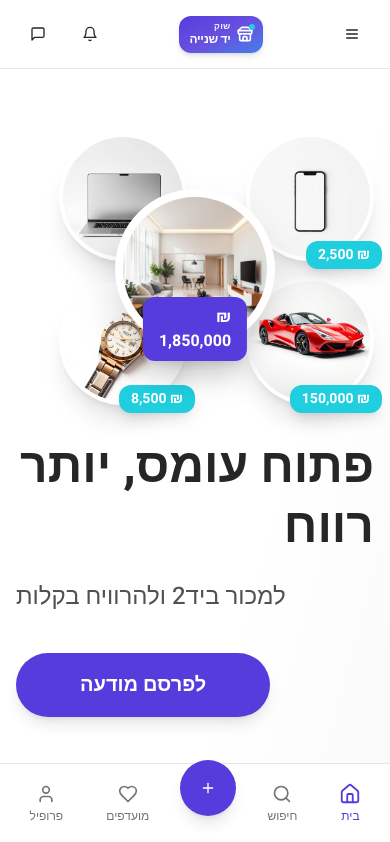
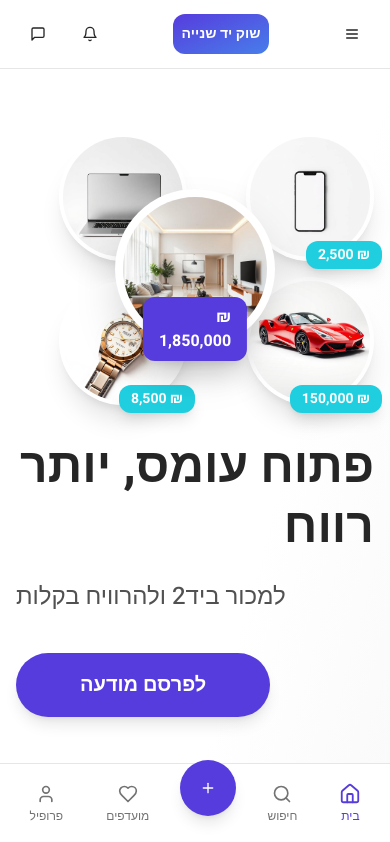
Before and after one commit to yossi6206/splash-exact-match, a React (Vite) app: page / in a window 390 px wide. Shown: the top 842 px of the page. Built offline with nearby package versions, Linux system fonts and the light colour scheme; the HTML template or start-up script is replaced by a standard one.

Commit message:
Reverted to commit 62410de4119b4681a2673ae178c88299e601ead8

```diff
--- a/src/components/Footer.tsx
+++ b/src/components/Footer.tsx
@@ -1,4 +1,4 @@
-import { Facebook, Instagram, Twitter, Youtube, Mail, Phone, MapPin, Store } from "lucide-react";
+import { Facebook, Instagram, Twitter, Youtube, Mail, Phone, MapPin } from "lucide-react";
 
 const Footer = () => {
   const currentYear = new Date().getFullYear();
@@ -28,19 +28,12 @@ const Footer = () => {
 
           {/* Brand & Social - Right Side */}
           <div className="lg:col-span-1 text-right space-y-6">
-            <div className="inline-flex items-center gap-3 px-5 py-3 rounded-2xl bg-gradient-to-br from-primary/10 via-primary/5 to-secondary/10 border border-primary/20">
-              <div className="flex flex-col leading-none">
-                <span className="text-xs font-bold text-primary/80 tracking-wider">שוק</span>
-                <span className="text-2xl md:text-3xl font-black text-primary tracking-tight">יד שנייה</span>
-              </div>
-              <div className="relative">
-                <Store className="w-8 h-8 text-primary" strokeWidth={2.5} />
-                <div className="absolute -top-1 -left-1 w-2.5 h-2.5 bg-accent rounded-full"></div>
-              </div>
+            <div>
+              <h3 className="text-2xl md:text-3xl font-bold text-primary mb-3">שוק יד שנייה</h3>
+              <p className="text-foreground/70 text-sm leading-relaxed max-w-xs mr-auto">
+                הפלטפורמה המובילה למכירה וקנייה בישראל. מחברים בין אלפי משתמשים מדי יום.
+              </p>
             </div>
-            <p className="text-foreground/70 text-sm leading-relaxed max-w-xs mr-auto">
-              הפלטפורמה המובילה למכירה וקנייה בישראל. מחברים בין אלפי משתמשים מדי יום.
-            </p>
 
             {/* Social Media Icons */}
             <div className="flex gap-3 justify-end flex-wrap">
--- a/src/components/Header.tsx
+++ b/src/components/Header.tsx
@@ -1,7 +1,7 @@
 import { useState } from "react";
 import { Button } from "@/components/ui/button";
 import { Avatar, AvatarFallback } from "@/components/ui/avatar";
-import { MessageSquare, Heart, Plus, LogOut, LayoutDashboard, Settings, Search, Store } from "lucide-react";
+import { MessageSquare, Heart, Plus, LogOut, LayoutDashboard, Settings, Search } from "lucide-react";
 import { Link, useNavigate } from "react-router-dom";
 import { useAuth } from "@/contexts/AuthContext";
 import {
@@ -149,16 +149,9 @@ const Header = () => {
         <div className="flex h-16 items-center justify-between">
           {/* Logo */}
           <div className="flex items-center gap-8">
-            <Link to="/" className="flex items-center gap-2 group">
-              <div className="flex items-center gap-2.5 px-4 py-2.5 rounded-2xl bg-gradient-to-br from-primary via-primary/90 to-secondary shadow-lg hover:shadow-xl transition-all duration-300 hover:scale-105">
-                <div className="relative">
-                  <Store className="w-6 h-6 text-primary-foreground" strokeWidth={2.5} />
-                  <div className="absolute -top-1 -right-1 w-2 h-2 bg-accent rounded-full animate-pulse"></div>
-                </div>
-                <div className="flex flex-col leading-none">
-                  <span className="text-xs font-bold text-primary-foreground/90 tracking-wider">שוק</span>
-                  <span className="text-lg font-black text-primary-foreground tracking-tight">יד שנייה</span>
-                </div>
+            <Link to="/" className="flex items-center gap-2">
+              <div className="flex h-12 w-28 items-center justify-center rounded-2xl bg-gradient-to-br from-primary to-secondary px-3">
+                <span className="text-base font-extrabold text-primary-foreground whitespace-nowrap">שוק יד שנייה</span>
               </div>
             </Link>
 
--- a/src/components/MobileHeader.tsx
+++ b/src/components/MobileHeader.tsx
@@ -1,4 +1,4 @@
-import { Menu, Bell, MessageSquare, Store } from "lucide-react";
+import { Menu, Bell, MessageSquare } from "lucide-react";
 import { Button } from "@/components/ui/button";
 import { Link } from "react-router-dom";
 import {
@@ -59,15 +59,10 @@ const MobileHeader = () => {
         </Sheet>
 
         <Link to="/" className="flex items-center">
-          <div className="flex items-center gap-1.5 px-2.5 py-1.5 rounded-xl bg-gradient-to-br from-primary via-primary/90 to-secondary shadow-md">
-            <div className="relative">
-              <Store className="w-4 h-4 text-primary-foreground" strokeWidth={2.5} />
-              <div className="absolute -top-0.5 -right-0.5 w-1.5 h-1.5 bg-accent rounded-full"></div>
-            </div>
-            <div className="flex flex-col leading-none">
-              <span className="text-[9px] font-bold text-primary-foreground/90 tracking-wide">שוק</span>
-              <span className="text-xs font-black text-primary-foreground tracking-tight">יד שנייה</span>
-            </div>
+          <div className="flex h-10 w-24 items-center justify-center rounded-xl bg-gradient-to-br from-primary to-secondary px-2">
+            <span className="text-sm font-extrabold text-primary-foreground whitespace-nowrap">
+              שוק יד שנייה
+            </span>
           </div>
         </Link>
 
```
